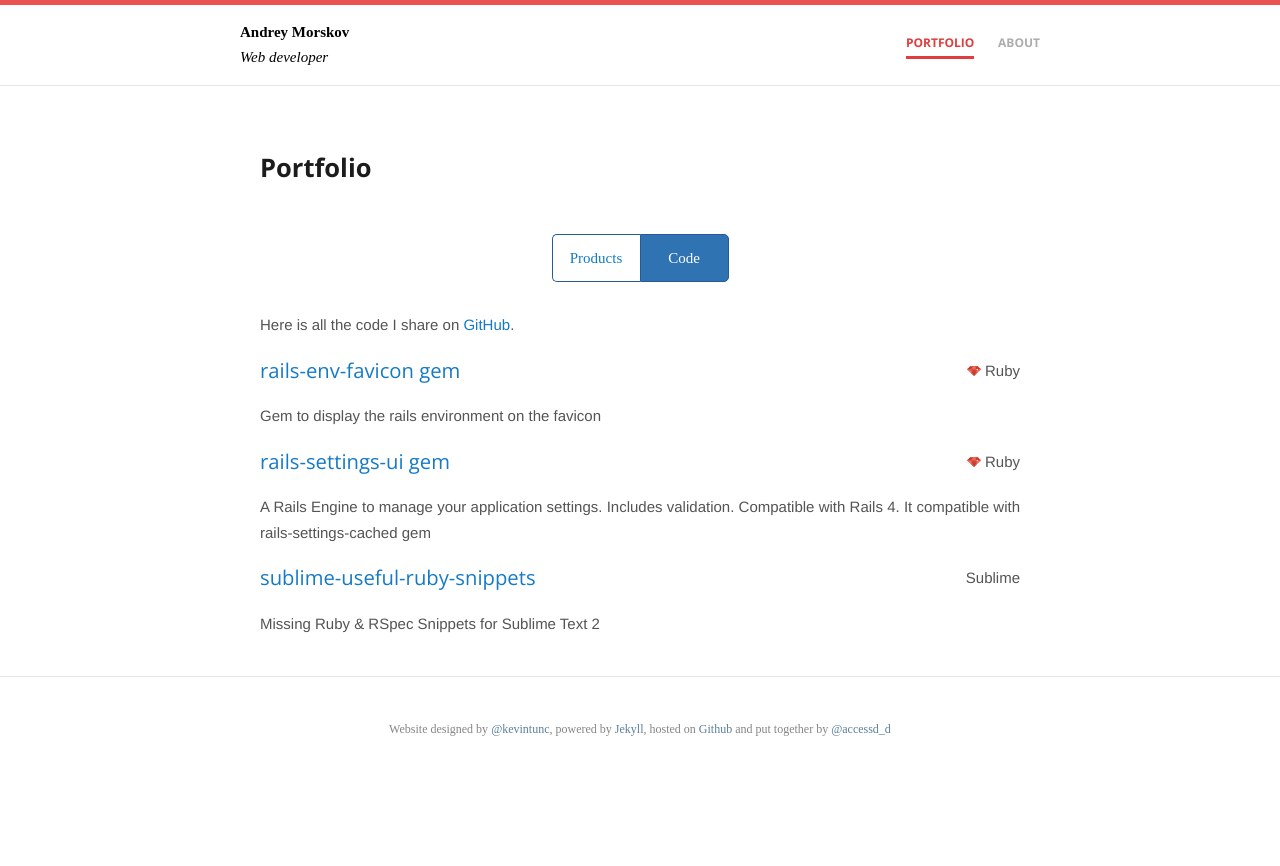
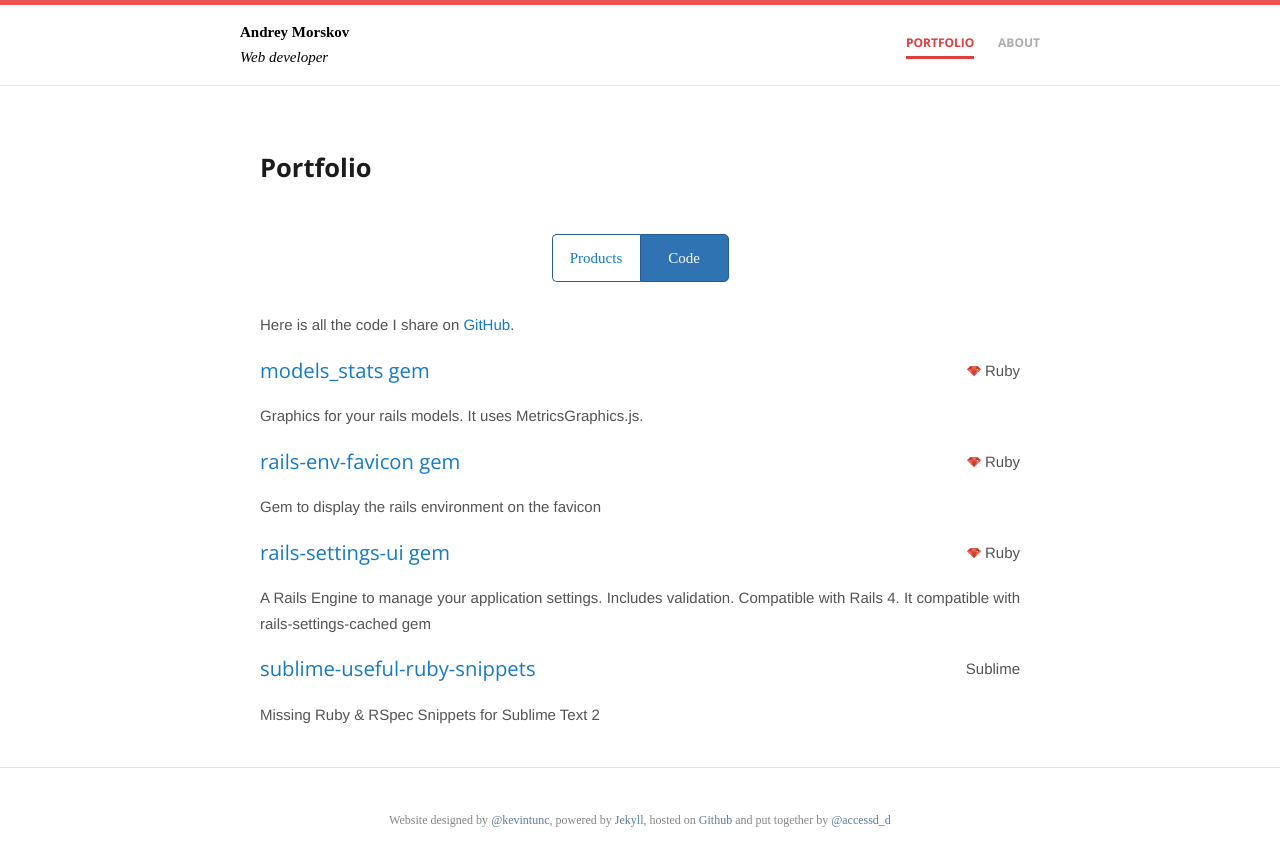
Before and after one commit to accessd/accessd.github.io, a Jekyll site: the page built from portfolio/code.html, in a window 1280 px wide. Shown: the top 866 px of the page. Built offline with Jekyll 4.4.1, drawn with Linux system fonts in a browser that asks for light colours; some web fonts are replaced.

Commit message:
add models_stats to portfolio

```diff
--- a/_data/code.yml
+++ b/_data/code.yml
@@ -1,3 +1,9 @@
+- name: models_stats gem
+  github: accessd/models_stats
+  technology: Ruby
+  description: >
+    Graphics for your rails models. It uses MetricsGraphics.js.
+
 - name: rails-env-favicon gem
   github: accessd/rails-env-favicon
   technology: Ruby
```
